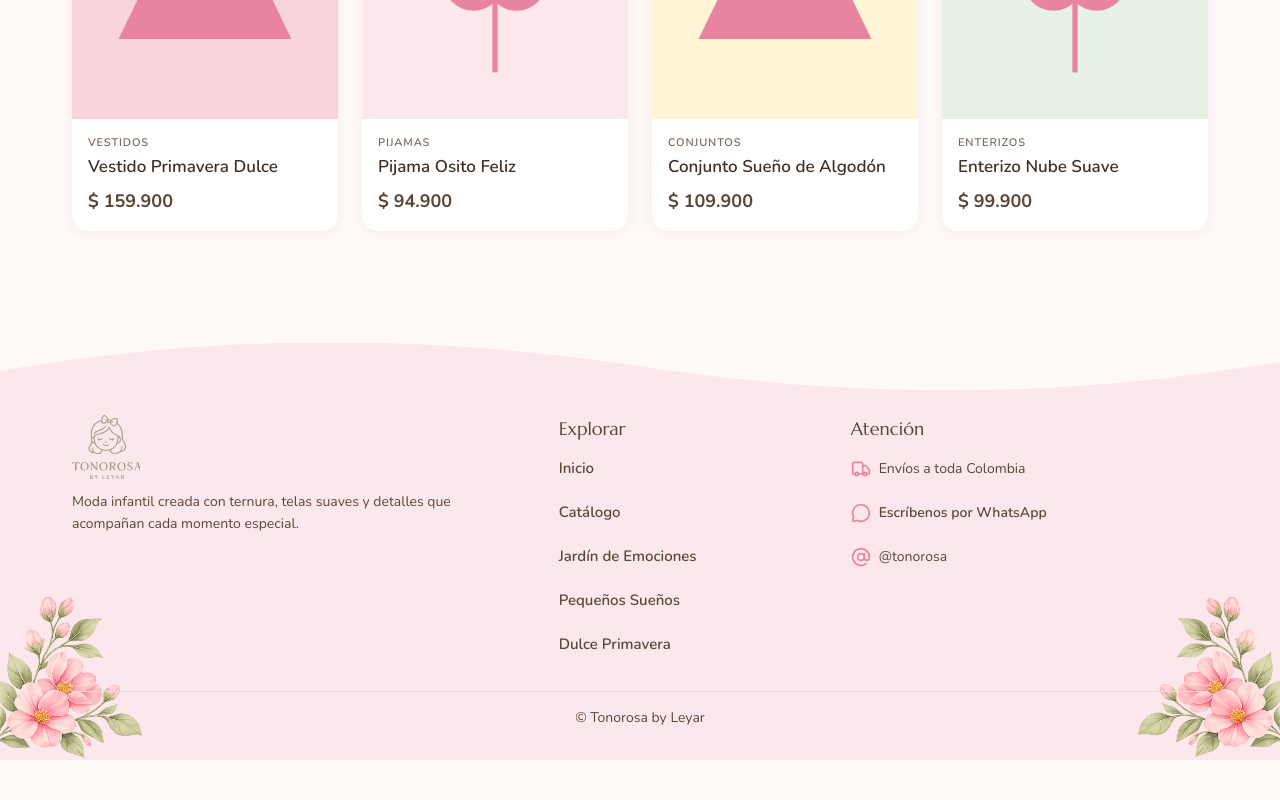
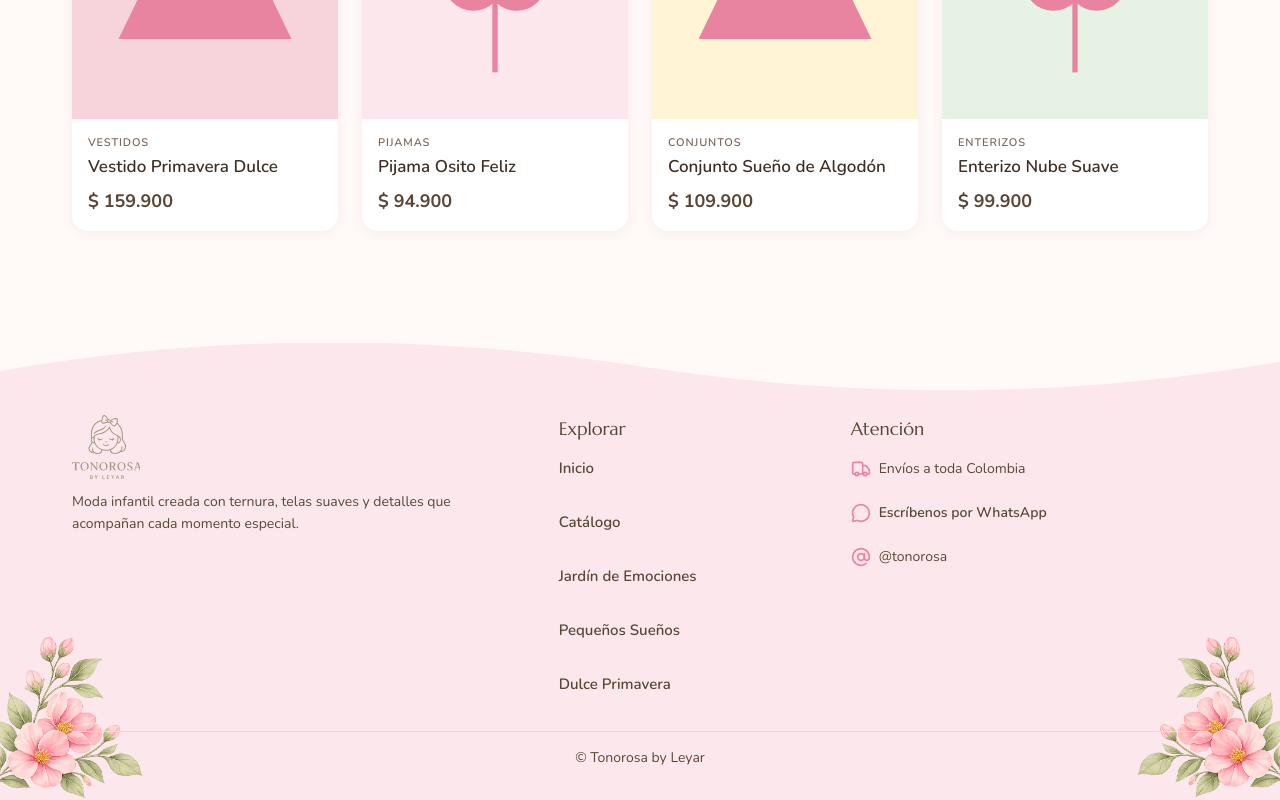
Before and after one commit to JojanDev/catalogo-libia, a Next.js app: page / in a window 1280 px wide. Shown: the part 2917-3717 px from the top of the page. Before the commit the page ends 3677 px from the top, so only its background shows below. Built offline with nearby package versions, Linux system fonts and the light colour scheme; no server answers.

Commit message:
style: más aire entre los enlaces de colecciones del pie en tablet

```diff
--- a/src/components/tienda/PiePagina.tsx
+++ b/src/components/tienda/PiePagina.tsx
@@ -7,7 +7,7 @@ import { Logo } from "@/components/ui/Logo";
 import type { Coleccion } from "@/types";
 
 const CLASE_ENLACE =
-  "flex min-h-11 items-center text-[15px] font-semibold text-cafe hover:text-rosa-accion focus-visible:outline-2 focus-visible:outline-offset-2 focus-visible:outline-rosa-accion";
+  "flex min-h-11 items-center text-[15px] font-semibold leading-snug text-cafe hover:text-rosa-accion focus-visible:outline-2 focus-visible:outline-offset-2 focus-visible:outline-rosa-accion";
 
 export function PiePagina({ whatsapp, colecciones }: { whatsapp: string; colecciones: Coleccion[] }) {
   return (
@@ -28,7 +28,7 @@ export function PiePagina({ whatsapp, colecciones }: { whatsapp: string; colecci
               <div className="md:col-span-3">
                 <h2 className="font-display text-lg text-cafe">Explorar</h2>
                 <nav aria-label="Explorar">
-                  <ul className="mt-1 flex flex-wrap justify-center gap-x-5 md:flex-col md:gap-x-0">
+                  <ul className="mt-1 flex flex-wrap justify-center gap-x-5 md:flex-col md:gap-x-0 md:gap-y-2.5">
                     {ENLACES_TIENDA.slice(0, 2).map((enlace) => (
                       <li key={enlace.href}>
                         <Link href={enlace.href} className={CLASE_ENLACE}>
```
